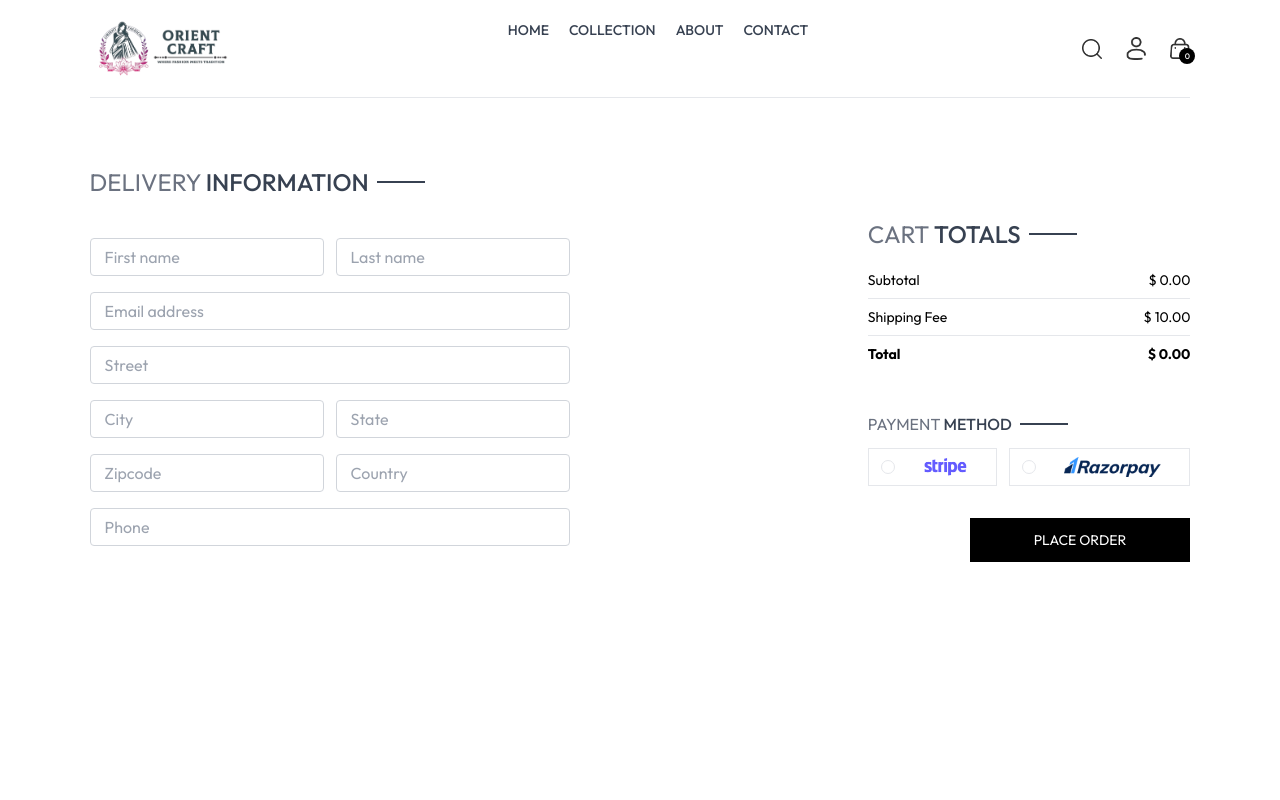
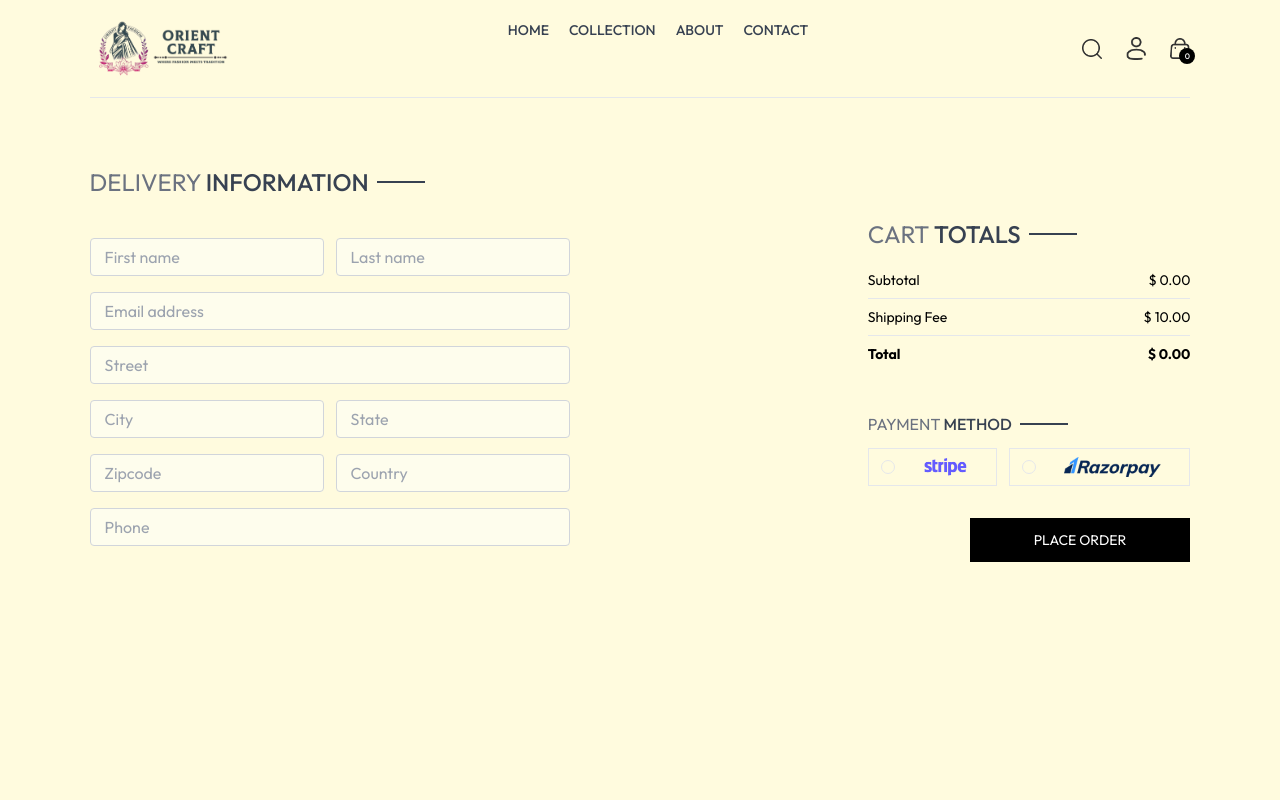
Before and after one commit to abhiraminair2004/orient-craft, a React (Vite) app in the folder frontend/: page /place-order in a window 1280 px wide. Shown: the top 800 px of the page. Built offline with nearby package versions, Linux system fonts and the light colour scheme; a web font is replaced by a local one.

Commit message:
color set

```diff
--- a/frontend/src/App.jsx
+++ b/frontend/src/App.jsx
@@ -14,6 +14,7 @@ import Footer from './components/Footer'
 import SearchBar from './components/SearchBar'
 const App = () => {
   return (
+    <div className="bg-cream min-h-screen">
       <div className='px-4 sm:px-[5vw] md:px-[7vw] lg:px-[pvw]'>
         <Navbar/>
         <SearchBar/>
@@ -30,6 +31,7 @@ const App = () => {
         </Routes>
         <Footer/>
       </div>
+    </div>
   )
 }
 
--- a/frontend/src/components/Hero.jsx
+++ b/frontend/src/components/Hero.jsx
@@ -4,7 +4,7 @@ const Hero = () => {
   return (
     <div className='flex flex-col sm:flex-row border border-gray-400'>
         {/* Hero left */}
-        <div className='w-full sm:w-1/2 flex items-center justify-center py-10 sm:py-0 bg-[#EAEBD0]'>
+        <div className='w-full sm:w-1/2 flex items-center justify-center py-10 sm:py-0 bg-[#FEFDED]'>
           <div className='text-[#414141]'>
             <div className="flex items-center gap-2">
               <p className='w-8 md:w-11 h-[2px] bg-[#414141]'></p>
--- a/frontend/src/components/NewsletterBox.jsx
+++ b/frontend/src/components/NewsletterBox.jsx
@@ -11,7 +11,7 @@ const NewsletterBox = () => {
             Join our newsletter for fresh finds, festive picks, and exclusive deals.
         </p>
         <form className='w-full sm:w-1/2 flex items-center gap-3 mx-auto my-6 border pl-3'>
-            <input type="email" placeholder='Enter your email' className='w-full sm:flex-1 outline-none' required />
+            <input type="email" placeholder='Enter your email' className='w-full sm:flex-1 outline-none bg-[#FEFDED]' required />
             <button onSubmit={onSubmitHandler} type='submit' className='bg-black text-white text-xs px-10 py-4'>SUBSCRIBE</button>
         </form>
     </div>
--- a/frontend/src/components/SearchBar.jsx
+++ b/frontend/src/components/SearchBar.jsx
@@ -19,7 +19,7 @@ const SearchBar = () => {
     },[location])
   return showSearch && visible ?(
     <div className='border-t border-b bg-white-50 text-center'>
-        <div className='inline-flex items-center justify-center border border-gray-400 px-5 py-2 my-5 mx-3 rounded-full w-3/4 sm:w-1/2'>
+        <div className='inline-flex items-center justify-center border border-gray-400 px-5 py-2 my-5 mx-3 rounded-full w-3/4 sm:w-1/2 bg-[#FEFDED]'>
             <input value={search} onChange={(e)=>setSearch(e.target.value)} type="text" placeholder='Search' className='flex-1 outline-none  bg-inherit text-sm' />
             <img src={assets.search_icon} className='w-4' alt="" />
         </div>
--- a/frontend/src/pages/Cart.jsx
+++ b/frontend/src/pages/Cart.jsx
@@ -49,7 +49,7 @@ const Cart = () => {
                     </div>
                   </div>
                 </div>
-                <input onChange={(e)=>e.target.value===''||e.target.value ==='0'?null:updateQuantity(item._id,item.size,Number(e.target.value))} className='border max-w-10 sm:max-w-20 px-1 sm:px-2 py-1' type="number" min={1} defaultValue={item.quantity} />
+                <input onChange={(e)=>e.target.value===''||e.target.value ==='0'?null:updateQuantity(item._id,item.size,Number(e.target.value))} className='border max-w-10 sm:max-w-20 px-1 sm:px-2 py-1 bg-[#FEFDED]' type="number" min={1} defaultValue={item.quantity} />
                 <img onClick={()=>updateQuantity(item._id, item.size,0)} src={assets.bin_icon} className='w-4 mr-4 sm:w-5 cursor-pointer' alt="" />
               </div>
             )
--- a/frontend/src/pages/Collection.jsx
+++ b/frontend/src/pages/Collection.jsx
@@ -148,7 +148,7 @@ const Collection = () => {
         <div className='flex justify-between text-base sm:text-2xl mb-4'>
           <Title text1={'ALL'} text2={'COLLECTIONS'}/>
           {/* product sort */}
-          <select onChange={(e)=>setSortType(e.target.value)} className='border-2 border-gray-300 text-sm px-2'>
+          <select onChange={(e)=>setSortType(e.target.value)} className='border-2 border-gray-300 text-sm px-2 bg-[#FEFDED]'>
             <option value="relevant">Sort by: Relevant</option>
             <option value="low-high">Sort by: Low to High</option>
             <option value="high-low">Sort by: High to Low</option>
--- a/frontend/src/pages/Login.jsx
+++ b/frontend/src/pages/Login.jsx
@@ -11,9 +11,9 @@ const Login = () => {
         <p className='prata-regular text-3xl'>{currentState}</p>
         <hr className='border-none h-[1.5px] w-8 bg-gray-800' />
       </div>
-      {currentState==='Login'?'':<input type="text" className='w-full px-3 py-2 border border-gray-800' placeholder='Name' required/>}
-      <input type="email" className='w-full px-3 py-2 border border-gray-800' placeholder='Email' required/>
-      <input type="password" className='w-full px-3 py-2 border border-gray-800' placeholder='Password' required/>
+      {currentState==='Login'?'':<input type="text" className='w-full px-3 py-2 border border-gray-800 bg-[#FEFDED]' placeholder='Name' required/>}
+      <input type="email" className='w-full px-3 py-2 border border-gray-800 bg-[#FEFDED]' placeholder='Email' required/>
+      <input type="password" className='w-full px-3 py-2 border border-gray-800 bg-[#FEFDED]' placeholder='Password' required/>
       <div className="w-full flex justify-between text-sm mt-[-8px]">
         <p className='text-indigo-600 hover:text-indigo-700 hover:underline cursor-pointer'>Forgot your password?</p>
         {
--- a/frontend/src/pages/PlaceOrder.jsx
+++ b/frontend/src/pages/PlaceOrder.jsx
@@ -15,20 +15,20 @@ const PlaceOrder = () => {
           <Title text1={'DELIVERY'} text2={'INFORMATION'}/>
         </div>
         <div className="flex gap-3">
-          <input type="text" placeholder='First name' className='border border-gray-300 rounded py-1.5 px-3.5 w-full' />
-          <input type="text" placeholder='Last name' className='border border-gray-300 rounded py-1.5 px-3.5 w-full' />
+          <input type="text" placeholder='First name' className='border border-gray-300 rounded py-1.5 px-3.5 w-full bg-[#FEFDED]' />
+          <input type="text" placeholder='Last name' className='border border-gray-300 rounded py-1.5 px-3.5 w-full bg-[#FEFDED]' />
         </div>
-        <input type="email" placeholder='Email address' className='border border-gray-300 rounded py-1.5 px-3.5 w-full' />
-        <input type="text" placeholder='Street' className='border border-gray-300 rounded py-1.5 px-3.5 w-full' />
+        <input type="email" placeholder='Email address' className='border border-gray-300 rounded py-1.5 px-3.5 w-full bg-[#FEFDED]' />
+        <input type="text" placeholder='Street' className='border border-gray-300 rounded py-1.5 px-3.5 w-full bg-[#FEFDED]' />
         <div className="flex gap-3">
-          <input type="text" placeholder='City' className='border border-gray-300 rounded py-1.5 px-3.5 w-full' />
-          <input type="text" placeholder='State' className='border border-gray-300 rounded py-1.5 px-3.5 w-full' />
+          <input type="text" placeholder='City' className='border border-gray-300 rounded py-1.5 px-3.5 w-full bg-[#FEFDED]' />
+          <input type="text" placeholder='State' className='border border-gray-300 rounded py-1.5 px-3.5 w-full bg-[#FEFDED]' />
         </div>
         <div className="flex gap-3">
-          <input type="number" placeholder='Zipcode' className='border border-gray-300 rounded py-1.5 px-3.5 w-full' />
-          <input type="text" placeholder='Country' className='border border-gray-300 rounded py-1.5 px-3.5 w-full' />
+          <input type="number" placeholder='Zipcode' className='border border-gray-300 rounded py-1.5 px-3.5 w-full bg-[#FEFDED]' />
+          <input type="text" placeholder='Country' className='border border-gray-300 rounded py-1.5 px-3.5 w-full bg-[#FEFDED]' />
         </div>
-        <input type="number" placeholder='Phone' className='border border-gray-300 rounded py-1.5 px-3.5 w-full' />
+        <input type="number" placeholder='Phone' className='border border-gray-300 rounded py-1.5 px-3.5 w-full bg-[#FEFDED]' />
 
       </div>
       {/* right side */}
--- a/frontend/tailwind.config.js
+++ b/frontend/tailwind.config.js
@@ -2,7 +2,11 @@
 export default {
     content: ["./index.html", "./src/**/*.{js,ts,jsx,tsx}"],
     theme: {
-      extend: {},
+      extend: {
+        colors: {
+          cream: '#FFFBDE',
+        },
+      },
     },
     plugins: [],
   };
```
Lines whose indentation alone changed are shown as unchanged.
